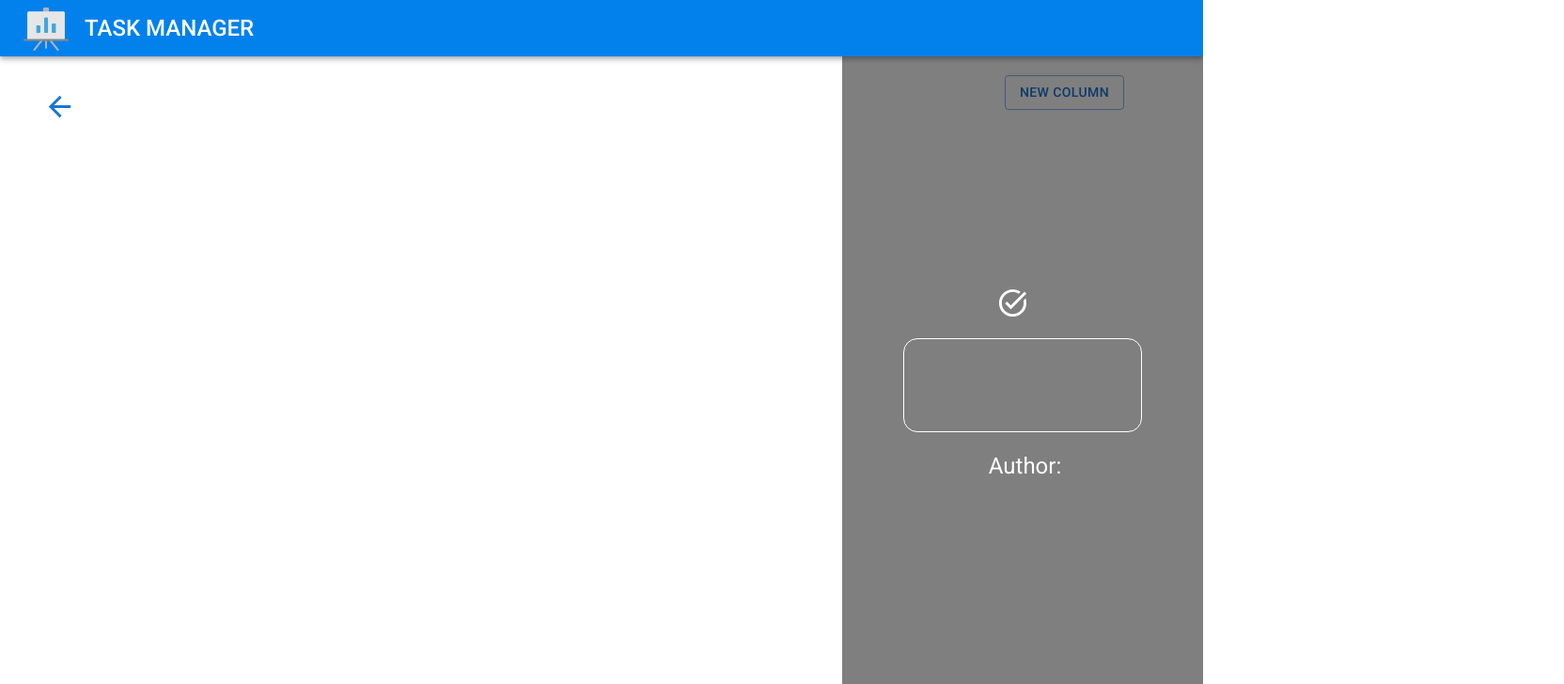
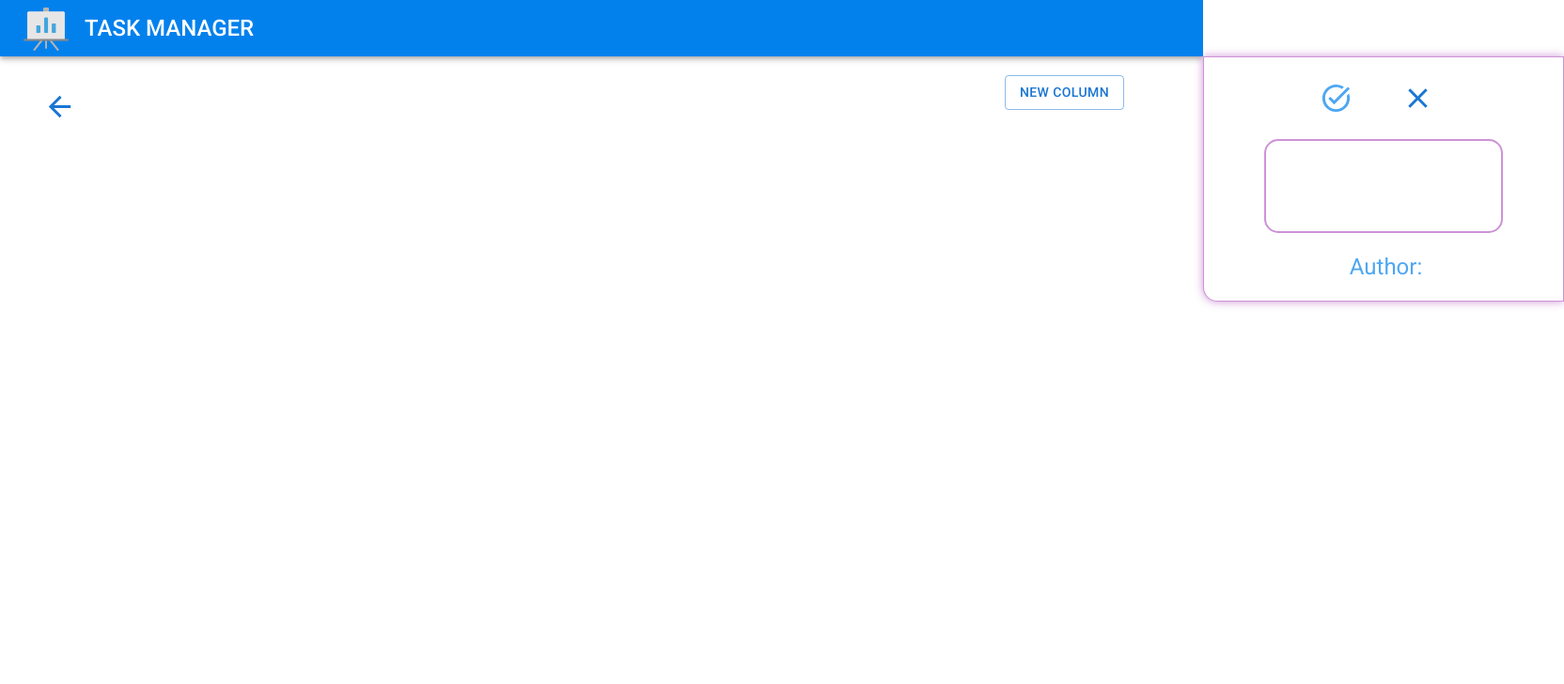
Before and after one commit to yaarusik/project-management-app, a React (Create React App) app: page /board in a window 1280 px wide. Shown: the top 728 px of the page at 94% size, 1664 px wide, since content can reach past the window. Built offline with nearby package versions, Linux system fonts and the light colour scheme.

Commit message:
feat: add taskBar

```diff
--- a/src/Components/Task/index.tsx
+++ b/src/Components/Task/index.tsx
@@ -6,11 +6,12 @@ import { ITaskProps } from './types';
 import { useAppDispatch, useAppSelector } from '../../store/redux/redux';
 import { deleteTask, getTasks } from '../../utils/api/tasks';
 import { taskSlice } from './../../store/reducers/taskSlice';
+import { useEffect } from 'react';
 
 const Task = ({ title, userId, id, columnId, updateTask, description }: ITaskProps) => {
   const { token } = useAppSelector((state) => state.authSlice);
   const { selectedBoardId } = useAppSelector((state) => state.boardSlice);
-  const { setTaskDecription } = taskSlice.actions;
+  const { setTaskDecription, setIsBar } = taskSlice.actions;
   const dispatch = useAppDispatch();
 
   const removeTask = async () => {
@@ -28,16 +29,23 @@ const Task = ({ title, userId, id, columnId, updateTask, description }: ITaskPro
       const { meta, payload } = await dispatch(getTasks(taskOptions));
       if (meta.requestStatus === 'fulfilled') {
         updateTask(payload);
+        dispatch(setIsBar(false));
       }
     } else {
       // вы не авторизованы
     }
   };
 
+  useEffect(() => {
+    return () => {
+      dispatch(setIsBar(false));
+    };
+  });
+
   const openTaskInner = () => {
     const taskOptions = { userId, title, description };
     dispatch(setTaskDecription(taskOptions));
-    console.log(description);
+    dispatch(setIsBar(true));
   };
   return (
     <TaskBody justifyContent="space-between">
--- a/src/Components/TaskBar/index.tsx
+++ b/src/Components/TaskBar/index.tsx
@@ -1,17 +1,29 @@
 import { BarWrapper, BarTitle, BarDescription } from './styles';
 import TaskAltIcon from '@mui/icons-material/TaskAlt';
-import { Stack } from '@mui/material';
+import { Stack, Button } from '@mui/material';
 import { useAppSelector } from '../../store/redux/redux';
+import CloseIcon from '@mui/icons-material/Close';
+import { useAppDispatch } from './../../store/redux/redux';
+import { taskSlice } from '../../store/reducers/taskSlice';
 
 const TaskBar = () => {
-  const { taskDescription } = useAppSelector((state) => state.taskSlice);
+  const { taskDescription, isBar } = useAppSelector((state) => state.taskSlice);
   const { userId, title, description } = taskDescription;
+  const { setIsBar } = taskSlice.actions;
+  const dispatch = useAppDispatch();
+
+  const closeBar = () => {
+    dispatch(setIsBar(false));
+  };
 
   return (
-    <BarWrapper alignItems="center" justifyContent="center">
+    <BarWrapper toggle={isBar} alignItems="center" justifyContent="center">
       <Stack direction="row" spacing={2} alignItems="center">
         <TaskAltIcon fontSize="large" />
         <BarTitle variant="h4">{title}</BarTitle>
+        <Button onClick={closeBar}>
+          <CloseIcon fontSize="large" />
+        </Button>
       </Stack>
       <BarDescription variant="h4">{description}</BarDescription>
       <BarTitle variant="h5" alignSelf="left">
--- a/src/Components/TaskBar/styles.ts
+++ b/src/Components/TaskBar/styles.ts
@@ -1,5 +1,9 @@
 import { Box, Typography, Stack } from '@mui/material';
 import styled from 'styled-components';
+
+type BarActive = {
+  toggle: boolean;
+};
 
 export const BarWrapper = styled(Stack)`
   padding: 20px 10px;
@@ -9,11 +13,21 @@ export const BarWrapper = styled(Stack)`
   z-index: 100;
   right: 0;
   top: 60px;
-  min-height: calc(100vh - 102px);
+  height: inherit;
   width: 30%;
-  background-color: rgba(0, 0, 0, 0.5);
-  // transform: translate(100%);
-  // transition
+  background-color: #fff;
+  color: rgba(2, 129, 237, 0.7);
+  box-shadow: 0 0 10px rgba(156, 39, 176, 0.5);
+  border: 1px solid rgba(156, 39, 176, 0.5);
+  border-bottom-left-radius: 15px;
+  transition: all 0.2s ease;
+  ${({ toggle }: BarActive) => {
+    if (!toggle) {
+      return `transform: translate(100%);`;
+    } else {
+      return `transform: translate(0%);`;
+    }
+  }}
 `;
 
 export const BarTitle = styled(Typography)`
@@ -25,7 +39,7 @@ export const BarDescription = styled(Typography)`
   display: flex;
   justify-content: center;
   align-items: center;
-  border: 1px solid #fff;
+  border: 2px solid rgba(156, 39, 176, 0.5);
   border-radius: 15px;
   width: 70%;
   height: 100px;
--- a/src/index.css
+++ b/src/index.css
@@ -5,4 +5,5 @@ body,
 html,
 #root {
   height: 100%;
+  overflow: hidden;
 }
```
